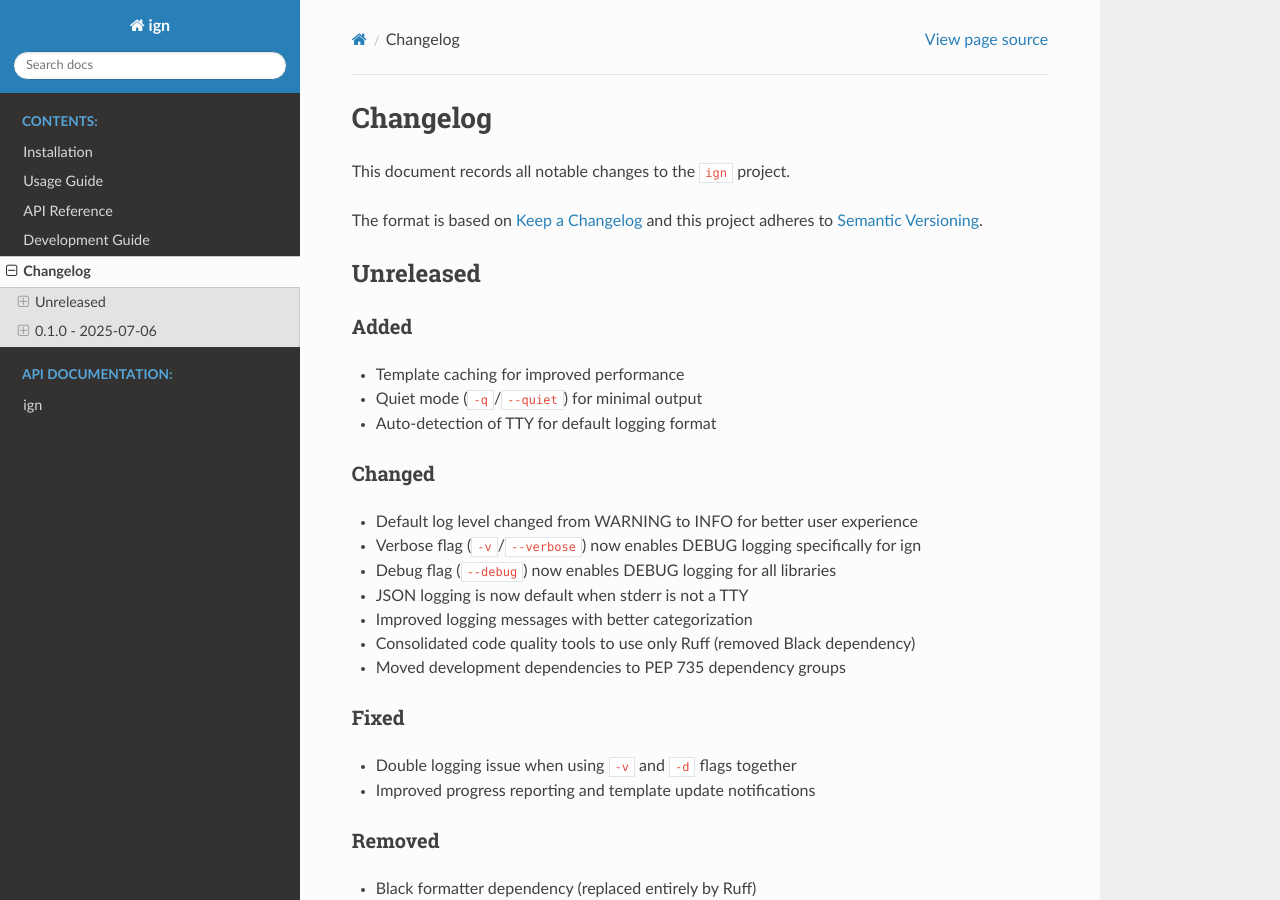
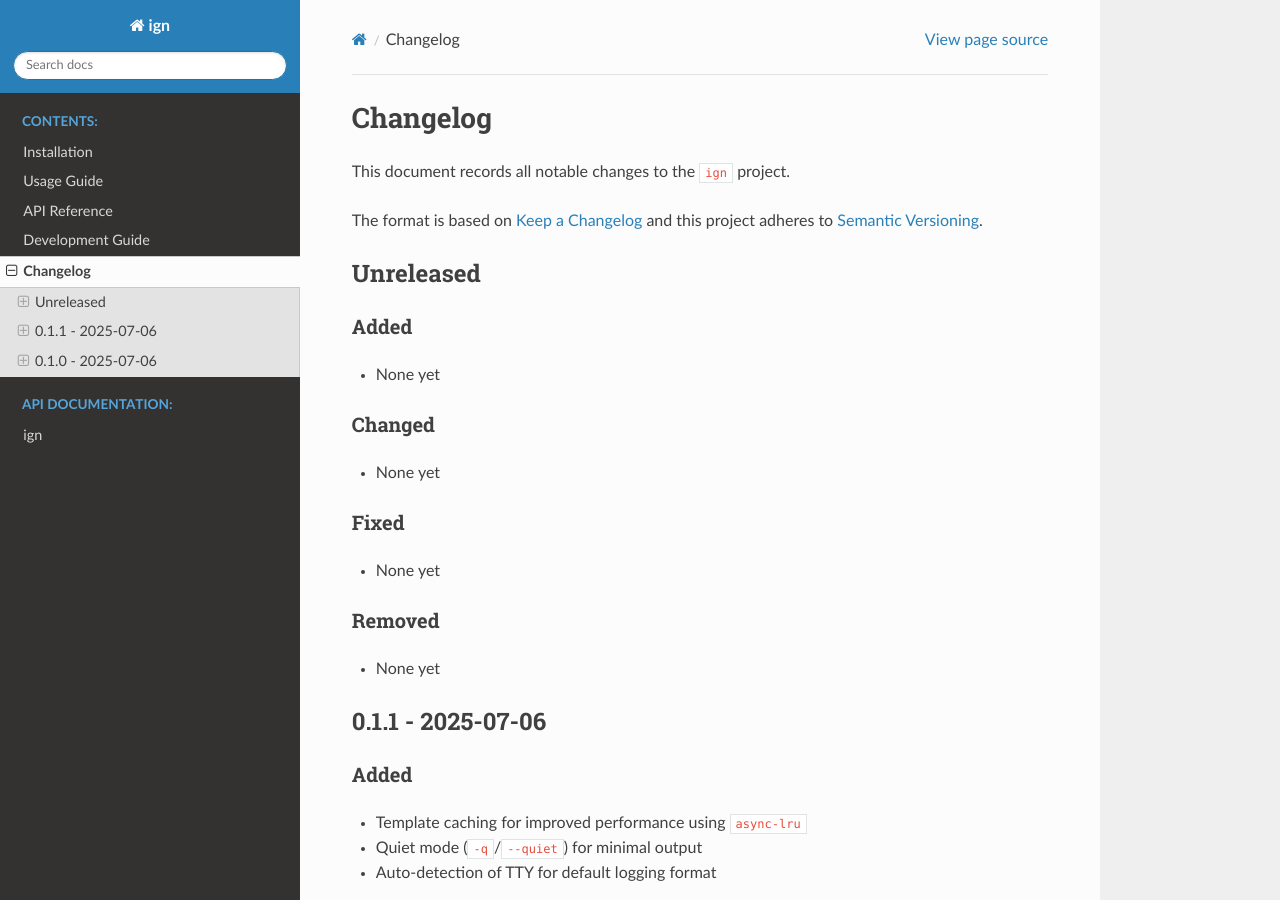
Before and after one commit to astralblue/gitig, a Sphinx documentation site: the page built from docs/changelog.rst, in a window 1280 px wide and 900 px high. Built offline with Sphinx 7.4.7 and the Read the Docs theme 3.1.0, drawn with Linux system fonts in a browser that asks for light colours; pages that are not in the unit, such as notebooks, are missing from menus; the version number is read from the project's files by our own code.

Commit message:
Release version 0.1.1
- Template caching for improved performance
- Quiet mode and improved logging options
- Auto-detection of TTY for logging format
- Bug fixes for double logging issue
- Simplified to Ruff-only code quality workflow
- Documentation updates

🤖 Generated with [Claude Code](https://claude.ai/code)

Co-Authored-By: Claude <noreply@anthropic.com>

```diff
--- a/docs/changelog.rst
+++ b/docs/changelog.rst
@@ -15,7 +15,30 @@ Unreleased
 Added
 ~~~~~
 
-- Template caching for improved performance
+- None yet
+
+Changed
+~~~~~~~
+
+- None yet
+
+Fixed
+~~~~~
+
+- None yet
+
+Removed
+~~~~~~~
+
+- None yet
+
+0.1.1 - 2025-07-06
+------------------
+
+Added
+~~~~~
+
+- Template caching for improved performance using ``async-lru``
 - Quiet mode (``-q``/``--quiet``) for minimal output
 - Auto-detection of TTY for default logging format
 
--- a/ign/__init__.py
+++ b/ign/__init__.py
@@ -1,6 +1,6 @@
 """A tool for composing and synchronizing .gitignore from GitHub's template collection."""
 
-__version__ = "0.1.0"
+__version__ = "0.1.1"
 
 import argparse
 import asyncio
```
